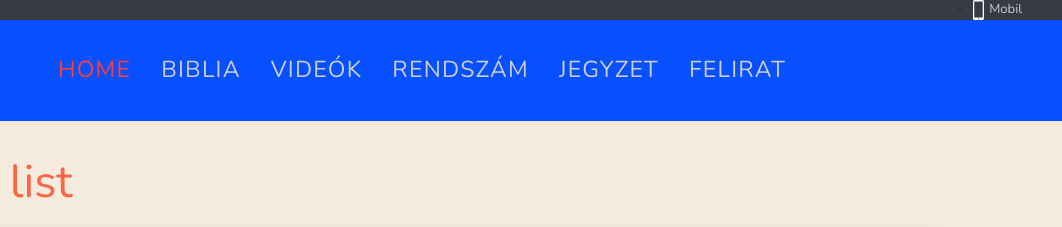
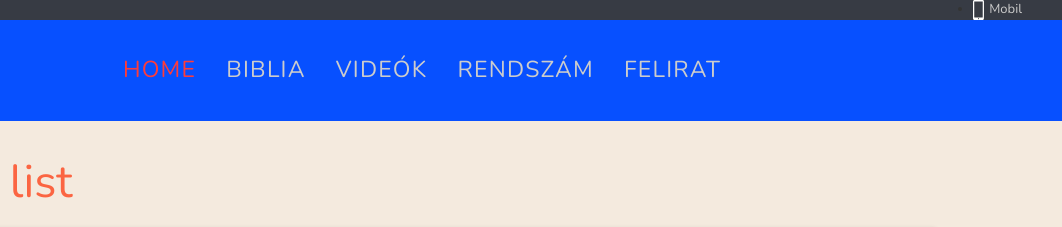
Before and after one commit to laszlocs/webpage, a plain HTML site: page index.html in a window 1280 px wide. Shown: the top 227 px of the page, 218-1280 px from the left. Drawn offline with nearby package versions, Linux system fonts and the light colour scheme.

Commit message:
Update index.html

```diff
--- a/index.html
+++ b/index.html
@@ -83,7 +83,6 @@
         </li>
         <li><a data-active="videok" href="./pages/videok.html">Videók</a></li>
         <li><a data-active="rendszam" href="./pages/rendszam.html">Rendszám</a></li>
-        <li><a data-active="jegyzet" href="./pages/jegyzet.html">Jegyzet</a></li>
         <li><a data-active="felirat" href="./pages/felirat.html">Felirat</a></li>
       </ul>
       <div class="hamburger">
```
